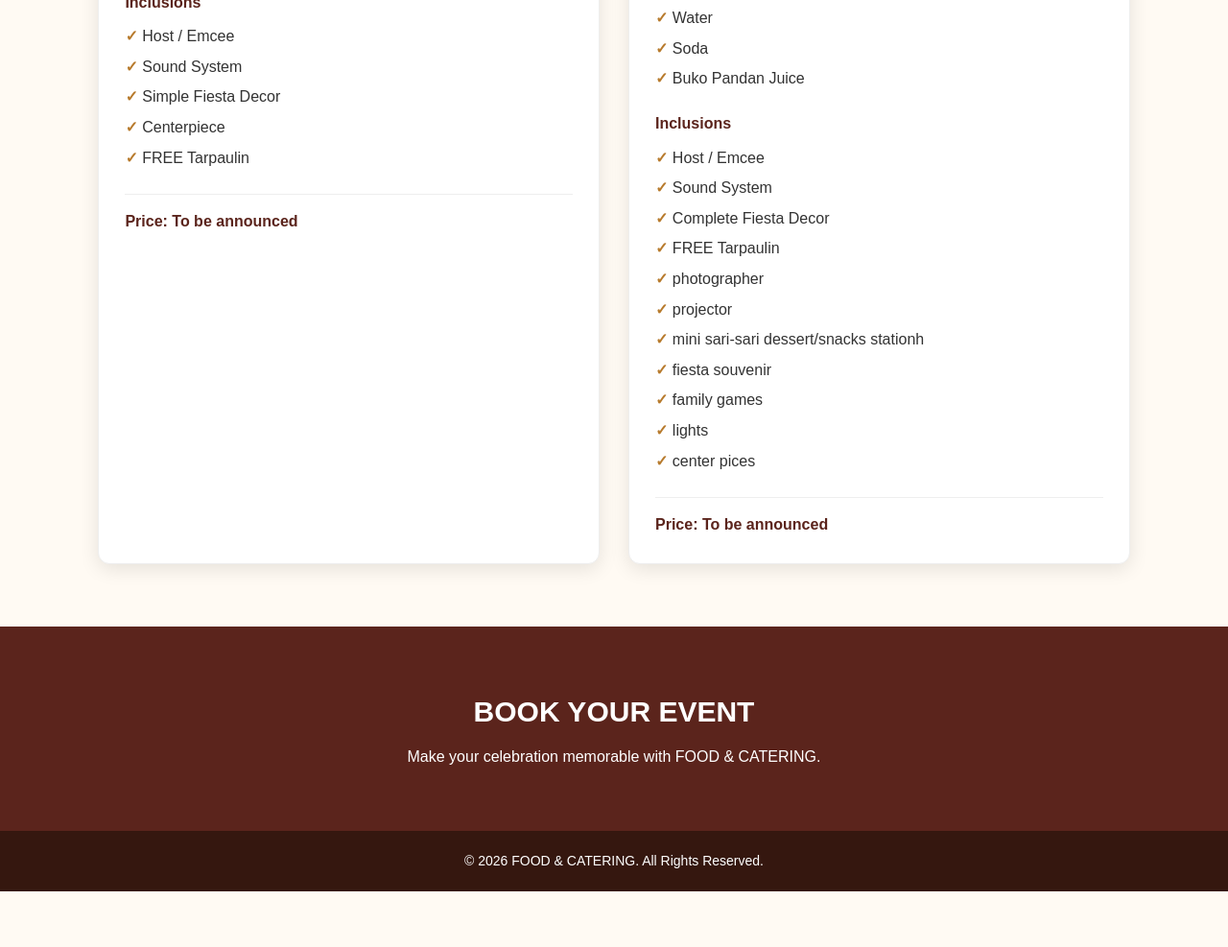
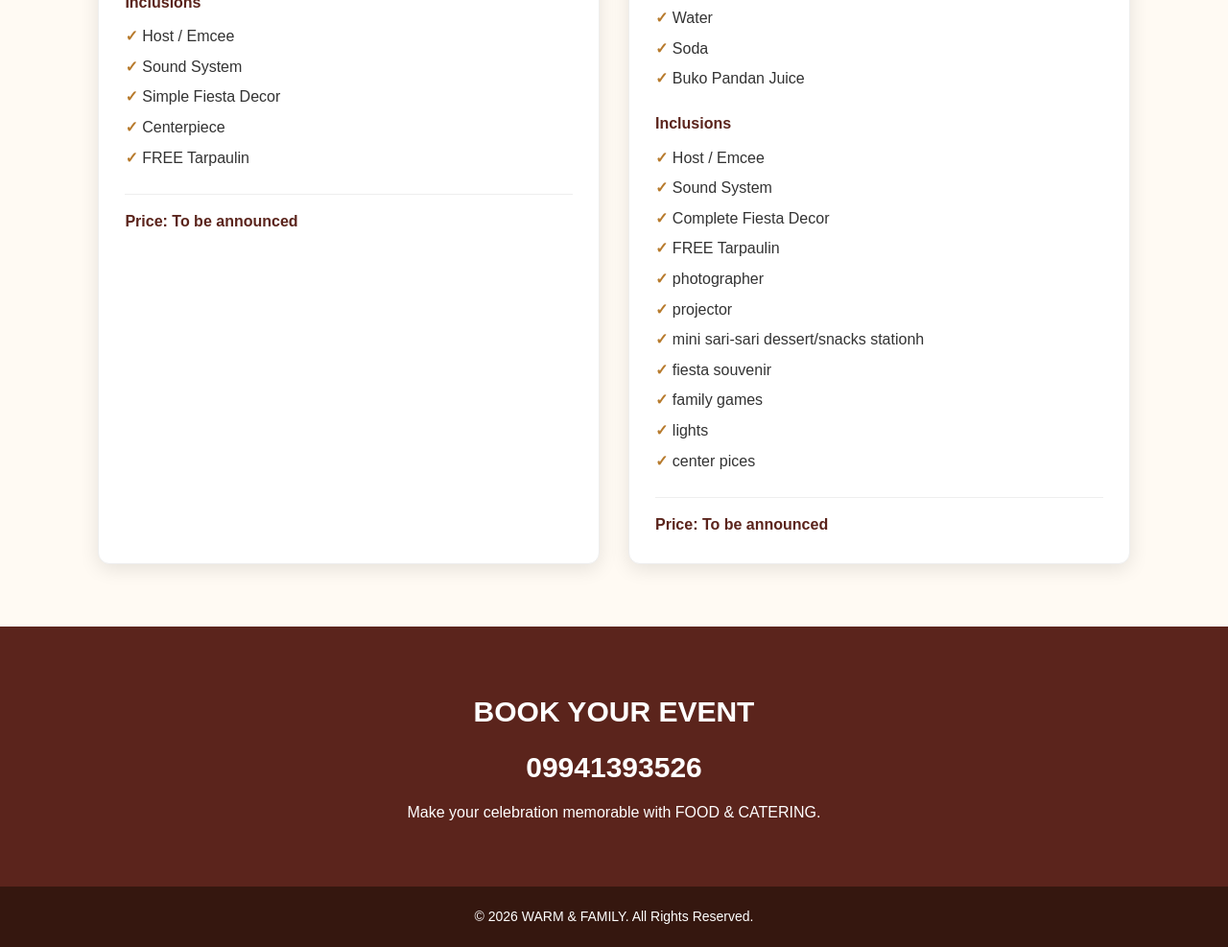
Before and after one commit to emieljune79-png/catering-food, a plain HTML site: page index.html in a window 1280 px wide. Shown: the part 1488-2475 px from the top of the page at 96% size. Before the commit the page ends 2417 px from the top, so only its background shows below. Drawn offline with Linux system fonts and the light colour scheme.

Commit message:
Update footer company name to 'WARM & FAMILY'

```diff
--- a/index.html
+++ b/index.html
@@ -351,11 +351,12 @@ footer {
 
 <section class="booking" id="booking">
     <h2>BOOK YOUR EVENT</h2>
+    <h2>09941393526</h2>
     <p>Make your celebration memorable with FOOD & CATERING.</p>
 </section>
 
 <footer>
-    © 2026 FOOD & CATERING. All Rights Reserved.
+    © 2026 WARM & FAMILY. All Rights Reserved.
 </footer>
 
 </body>
```
